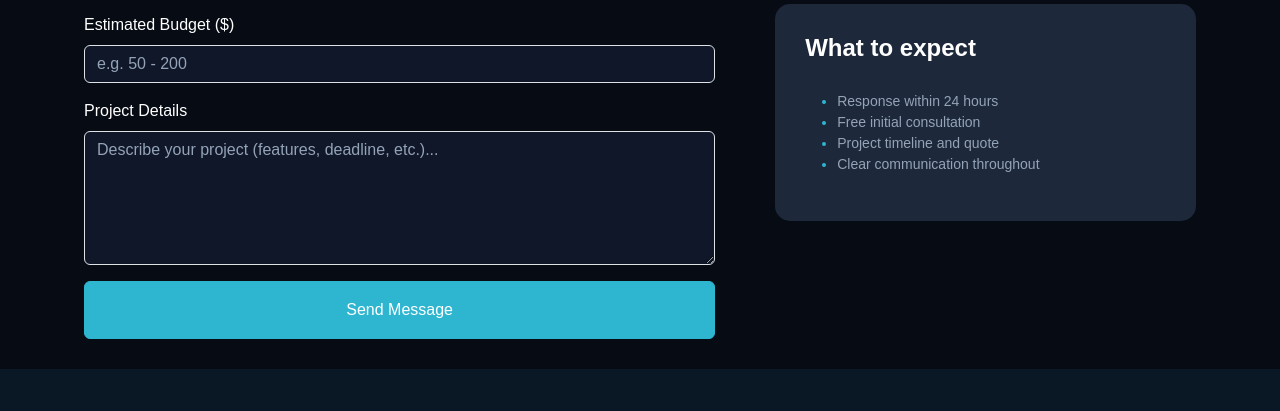
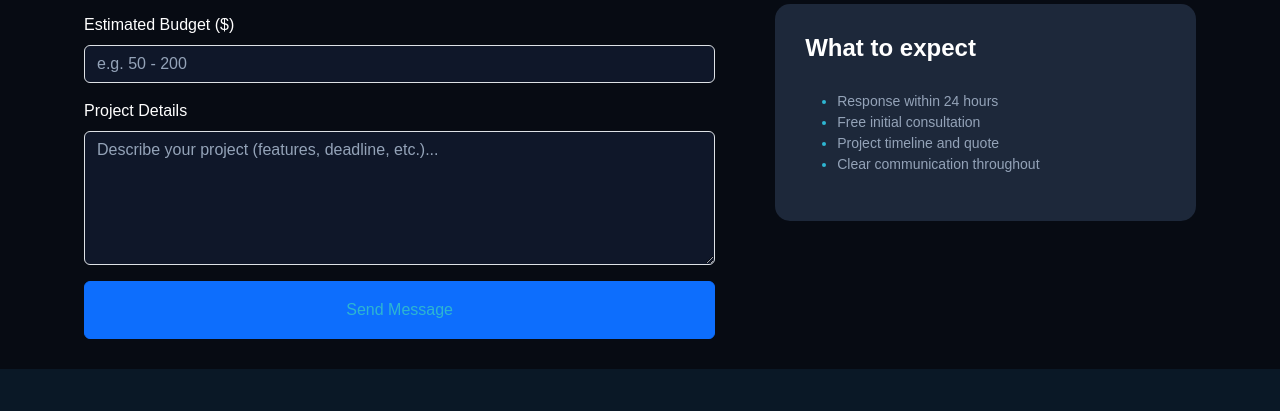
Before and after one commit to bdad2446-prog/bdad2446-prog, a plain HTML site: page contacts.html in a window 1280 px wide. Shown: the part 544-955 px from the top of the page. Drawn offline with nearby package versions, Linux system fonts and the light colour scheme.

Commit message:
Update contacts.css

```diff
--- a/css/contacts.css
+++ b/css/contacts.css
@@ -76,8 +76,8 @@ body {
 }
 
 .contact_section .btn-primary {
-    background: #2eb6d1 !important;
-    border-color: #2eb6d1 !important;
+    color: #2eb6d1 !important;
+
 }
 
 .contact_section .parent_div .right_div {
```
